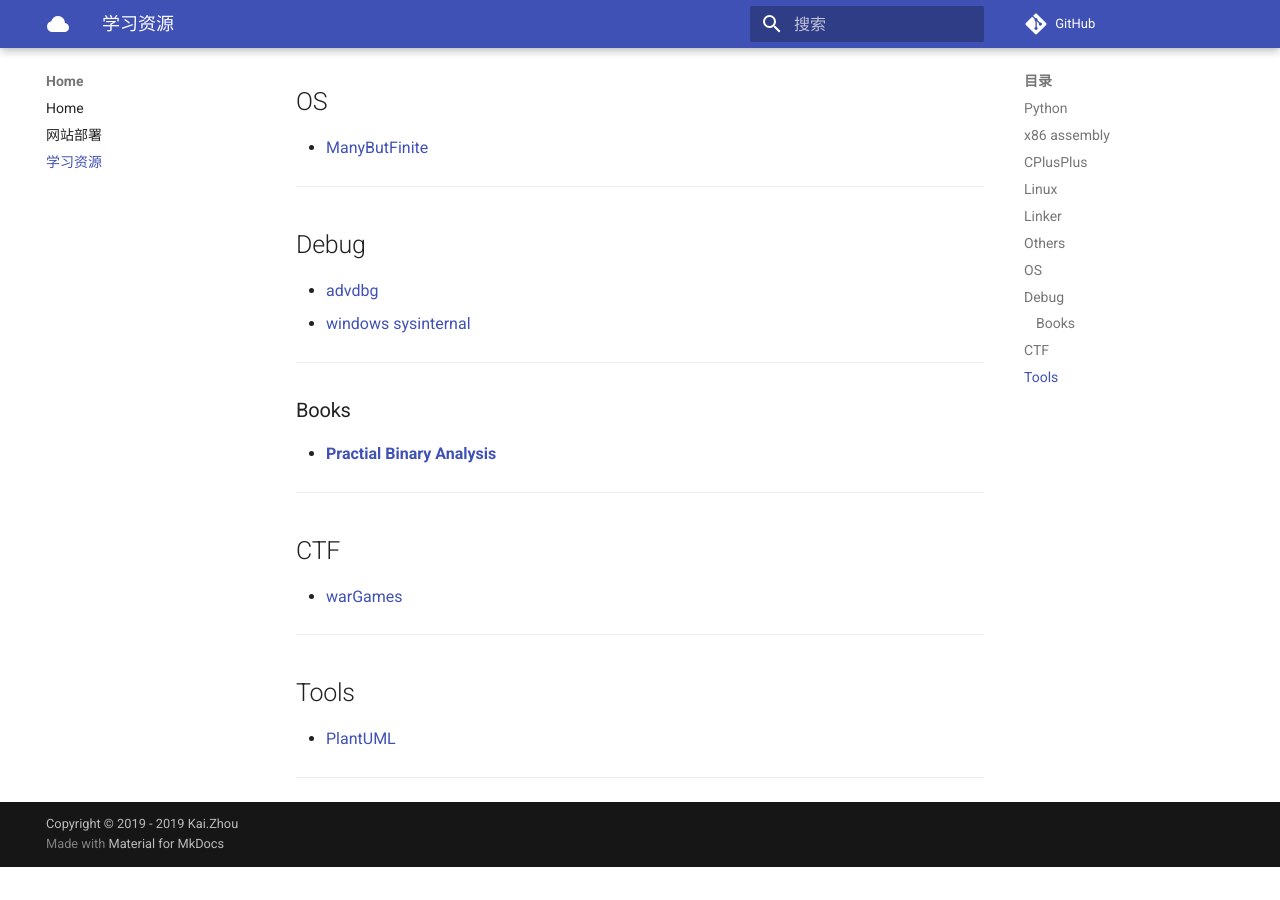
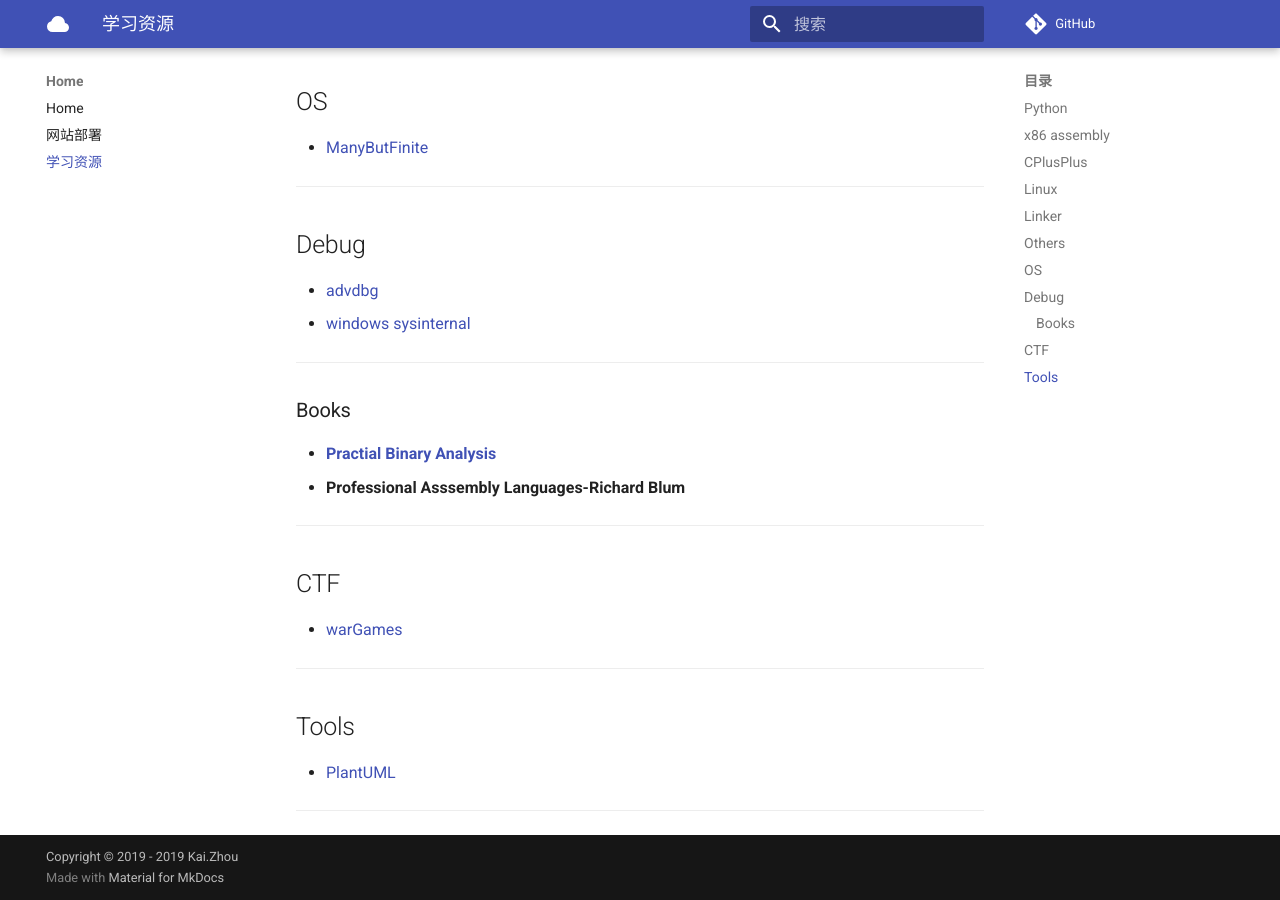
Before and after one commit to zhoukaidev/ks_blog, an MkDocs documentation site: the page built from docs/trainingResource.md, in a window 1280 px wide and 900 px high, scrolled down 1199 px. Built offline with MkDocs 1.6.1 and Material for MkDocs 9.7.7, drawn with Linux system fonts in a browser that asks for light colours; comment, search, counter and statistics services are not loaded; before the commit the page ends 2066 px from its top, so only the background shows below that.

Commit message:
Update trainingResource.md

```diff
--- a/docs/trainingResource.md
+++ b/docs/trainingResource.md
@@ -57,6 +57,7 @@ Record training resource linke to save my bad memroy.
 ### Books
 
 * **[Practial Binary Analysis](https://practicalbinaryanalysis.com/)**
+* **Professional Asssembly Languages-Richard Blum**
 
 ---
 
```
